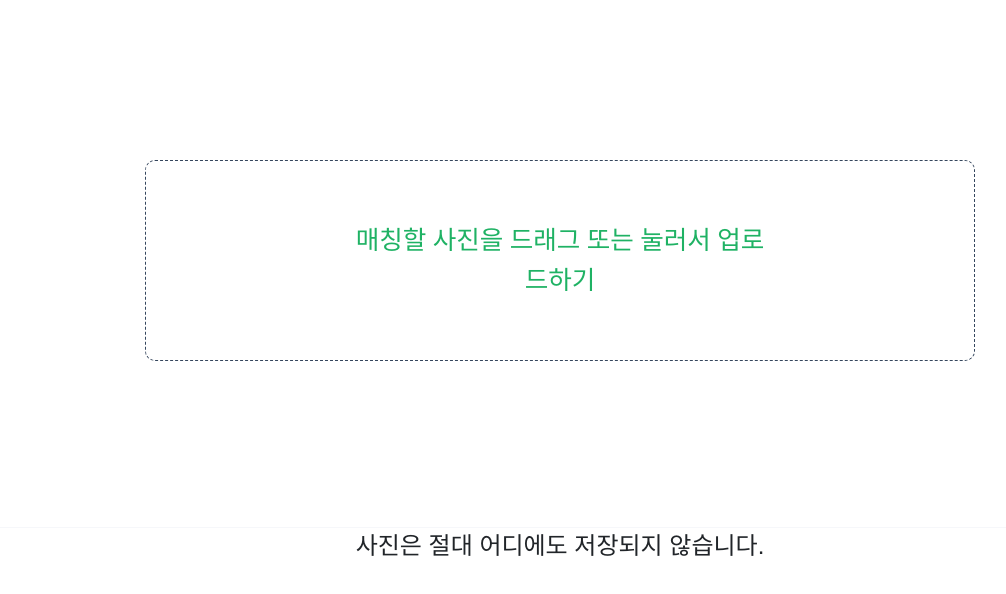
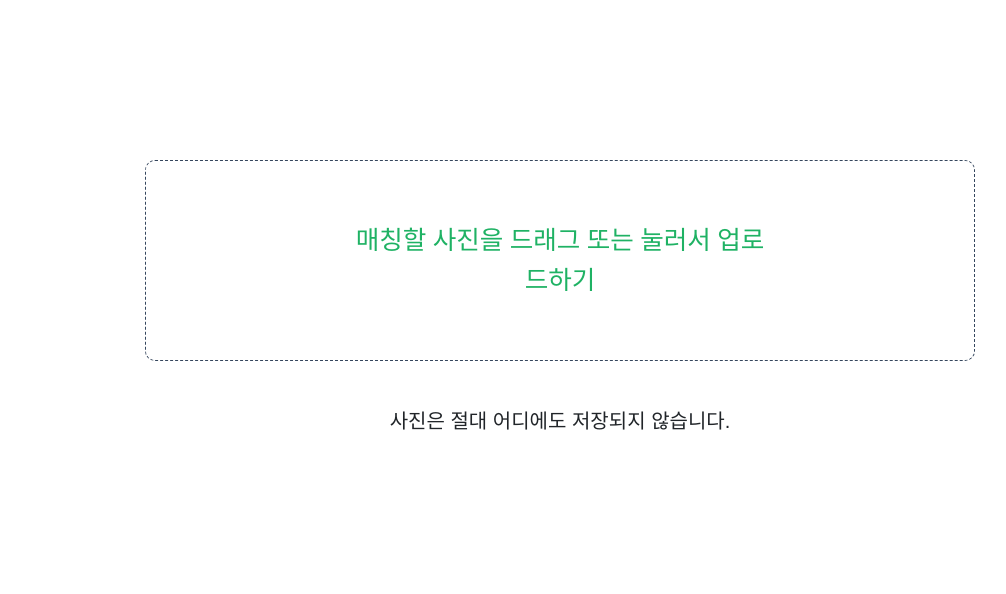
Before and after one commit to Uoaki/AIshindan, a plain HTML site: page index.html in a window 1280 px wide. Shown: the part 336-930 px from the top of the page, without its empty margins (80-1086 px from the left). Before the commit the page ends 905 px from the top, so only its background shows below. Drawn offline with nearby package versions, Linux system fonts and the light colour scheme.

Commit message:
design update

```diff
--- a/index.html
+++ b/index.html
@@ -100,9 +100,8 @@ THE USE OR OTHER DEALINGS IN THE SOFTWARE. -->
                 </button>
             </div>
         </div>
+        <h5 class="mt-5 text-center">사진은 절대 어디에도 저장되지 않습니다.</h5>
     </div>
-
-    <h4 class="mt-1 text-center">사진은 절대 어디에도 저장되지 않습니다.</h4>
     <div id="webcam-container"></div>
     <div id="label-container"></div>
     <!-- Option 1: Bootstrap Bundle with Popper -->
```
